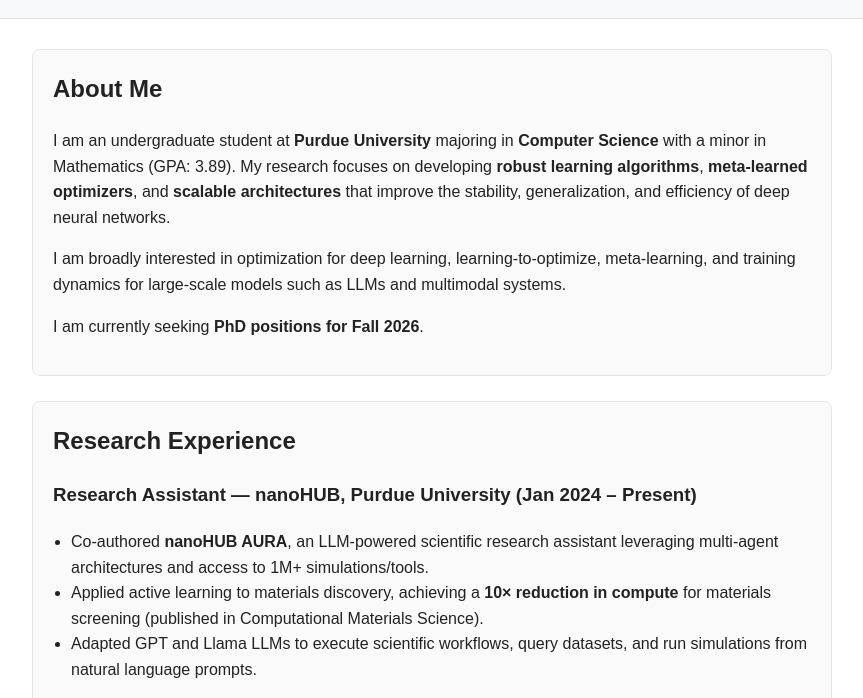
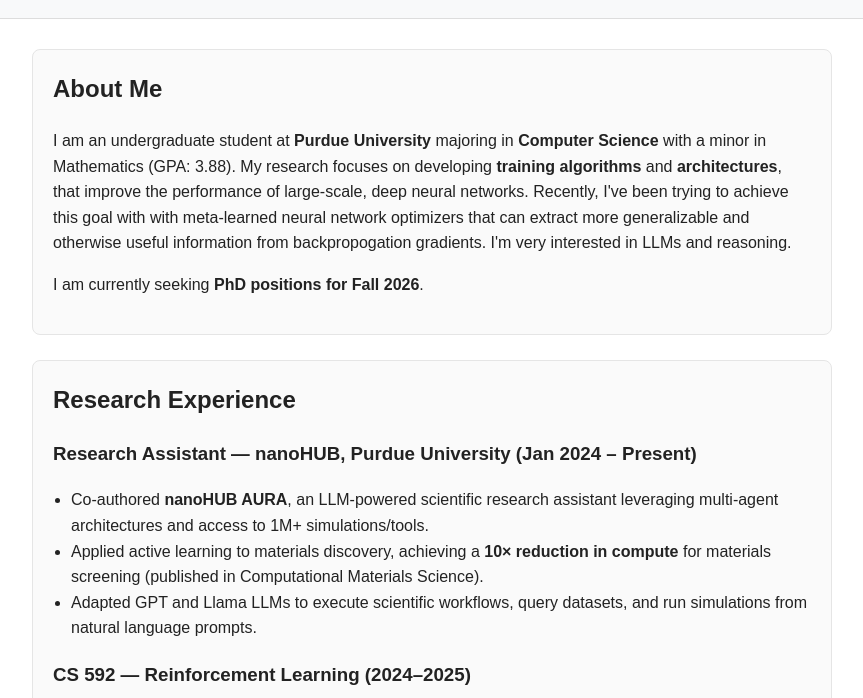
Before and after one commit to MohnishHarwani/MohnishHarwani.github.io, a plain HTML site: page index.html in a window 1280 px wide. Shown: the part 86-784 px from the top of the page, without its empty margins (208-1071 px from the left). Drawn offline with Linux system fonts and the light colour scheme.

Commit message:
Revise personal details and research description
Updated academic details and research focus in the About Me section.

```diff
--- a/index.html
+++ b/index.html
@@ -77,14 +77,13 @@
     <h2>About Me</h2>
     <p>
       I am an undergraduate student at <strong>Purdue University</strong> majoring in
-      <strong>Computer Science</strong> with a minor in Mathematics (GPA: 3.89).
-      My research focuses on developing <strong>robust learning algorithms</strong>,
-      <strong>meta-learned optimizers</strong>, and <strong>scalable architectures</strong> that improve
-      the stability, generalization, and efficiency of deep neural networks.
+      <strong>Computer Science</strong> with a minor in Mathematics (GPA: 3.88).
+      My research focuses on developing <strong>training algorithms</strong> and
+      <strong>architectures</strong>, that improve the performance of large-scale, deep neural networks.
+      Recently, I've been trying to achieve this goal with with meta-learned neural network optimizers that can extract
+      more generalizable and otherwise useful information from backpropogation gradients. I'm very interested in LLMs and reasoning.
     </p>
     <p>
-      I am broadly interested in optimization for deep learning, learning-to-optimize, meta-learning,
-      and training dynamics for large-scale models such as LLMs and multimodal systems.
     </p>
     <p>
       I am currently seeking <strong>PhD positions for Fall 2026</strong>.
```
